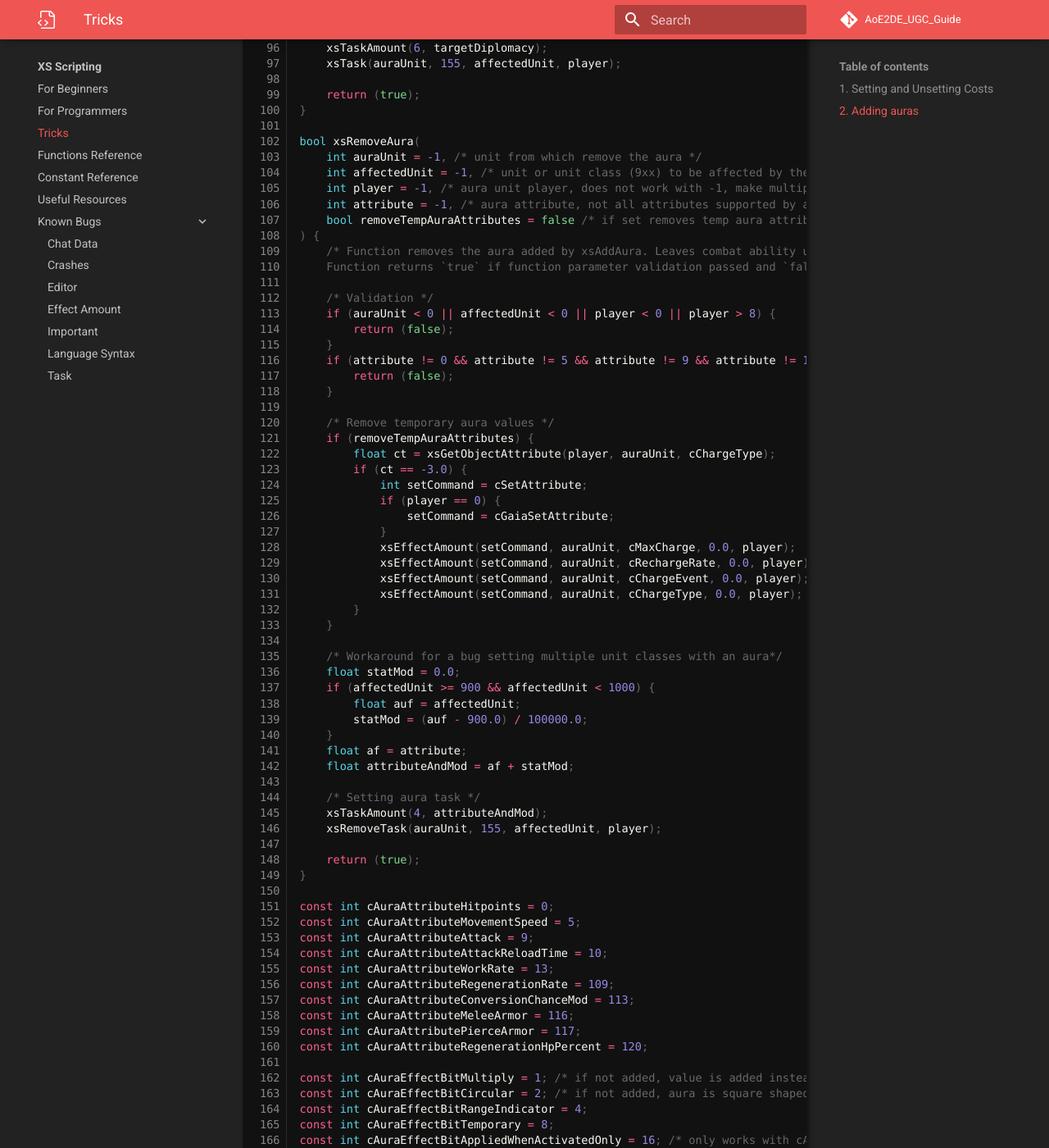
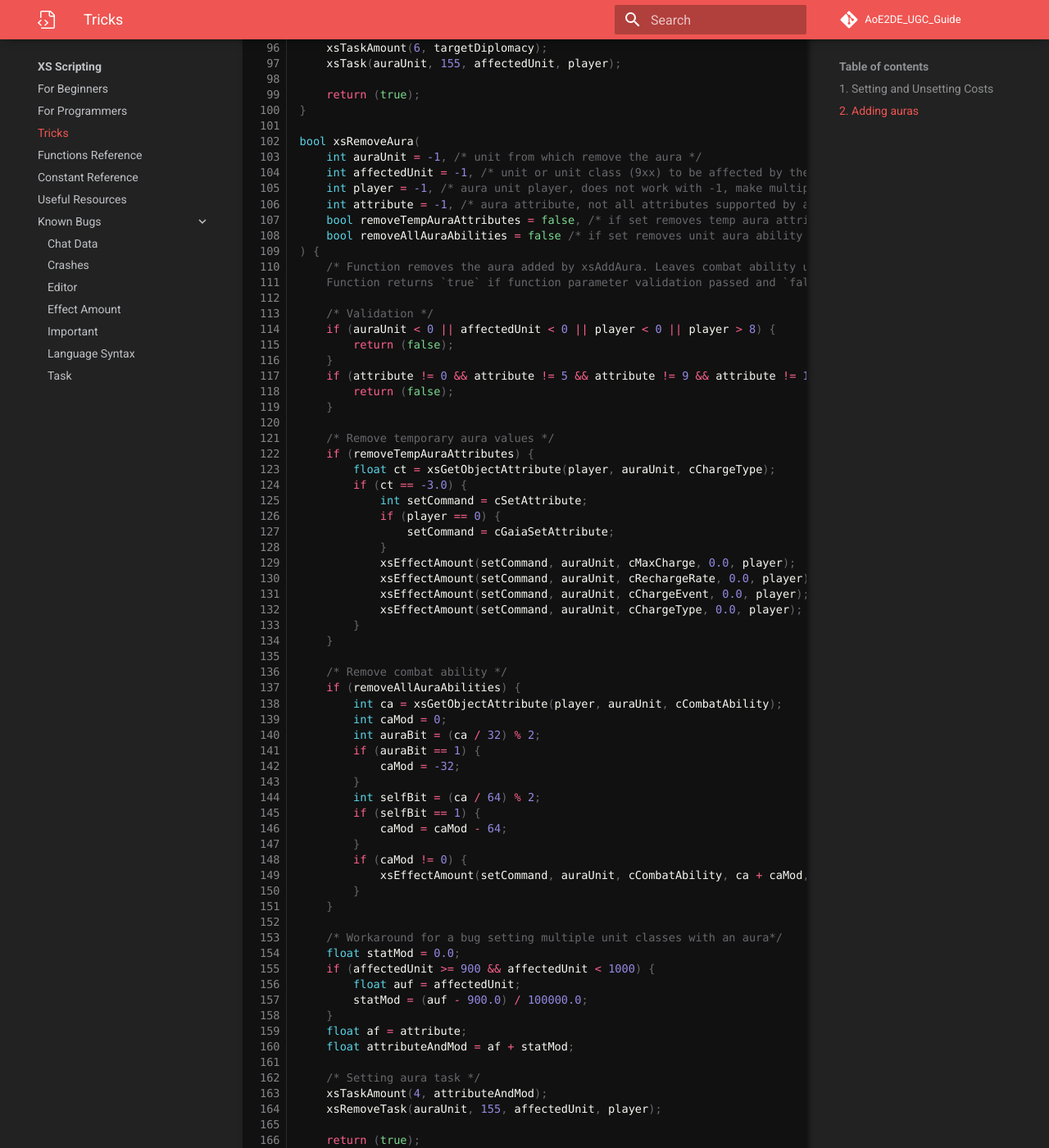
Before and after one commit to Divy1211/AoE2DE_UGC_Guide, an MkDocs documentation site: the page built from docs/general/xs/tricks.md, in a window 1280 px wide and 1400 px high, scrolled down 2497 px. Shown: the whole window at 82% size. Built offline with MkDocs 1.6.1 and Material for MkDocs 9.7.7, drawn with Linux system fonts in a browser that asks for light colours; some web fonts are replaced; comment, search, counter and statistics services are not loaded; some of the changed text lies outside the part shown.

Commit message:
add a way to remove aura abilities

```diff
--- a/docs/general/xs/tricks.md
+++ b/docs/general/xs/tricks.md
@@ -127,7 +127,8 @@ bool xsRemoveAura(
     int affectedUnit = -1, /* unit or unit class (9xx) to be affected by the aura */
     int player = -1, /* aura unit player, does not work with -1, make multiple calls to all players instead */
     int attribute = -1, /* aura attribute, not all attributes supported by auras, constants are provided */
-    bool removeTempAuraAttributes = false /* if set removes temp aura attributes from unit */
+    bool removeTempAuraAttributes = false, /* if set removes temp aura attributes from unit */
+    bool removeAllAuraAbilities = false /* if set removes unit aura ability disabling all auras and removing indicators */
 ) {
     /* Function removes the aura added by xsAddAura. Leaves combat ability unchanged. Removing auras "freezes" the unit for further non task modifications.
     Function returns `true` if function parameter validation passed and `false` if it did not (no aura removed). */
@@ -152,6 +153,23 @@ bool xsRemoveAura(
             xsEffectAmount(setCommand, auraUnit, cRechargeRate, 0.0, player);
             xsEffectAmount(setCommand, auraUnit, cChargeEvent, 0.0, player);
             xsEffectAmount(setCommand, auraUnit, cChargeType, 0.0, player);
+        }
+    }
+
+    /* Remove combat ability */
+    if (removeAllAuraAbilities) {
+        int ca = xsGetObjectAttribute(player, auraUnit, cCombatAbility);
+        int caMod = 0;
+        int auraBit = (ca / 32) % 2;
+        if (auraBit == 1) {
+            caMod = -32;
+        }
+        int selfBit = (ca / 64) % 2;
+        if (selfBit == 1) {
+            caMod = caMod - 64;
+        }
+        if (caMod != 0) {
+            xsEffectAmount(setCommand, auraUnit, cCombatAbility, ca + caMod, player);
         }
     }
 
```
